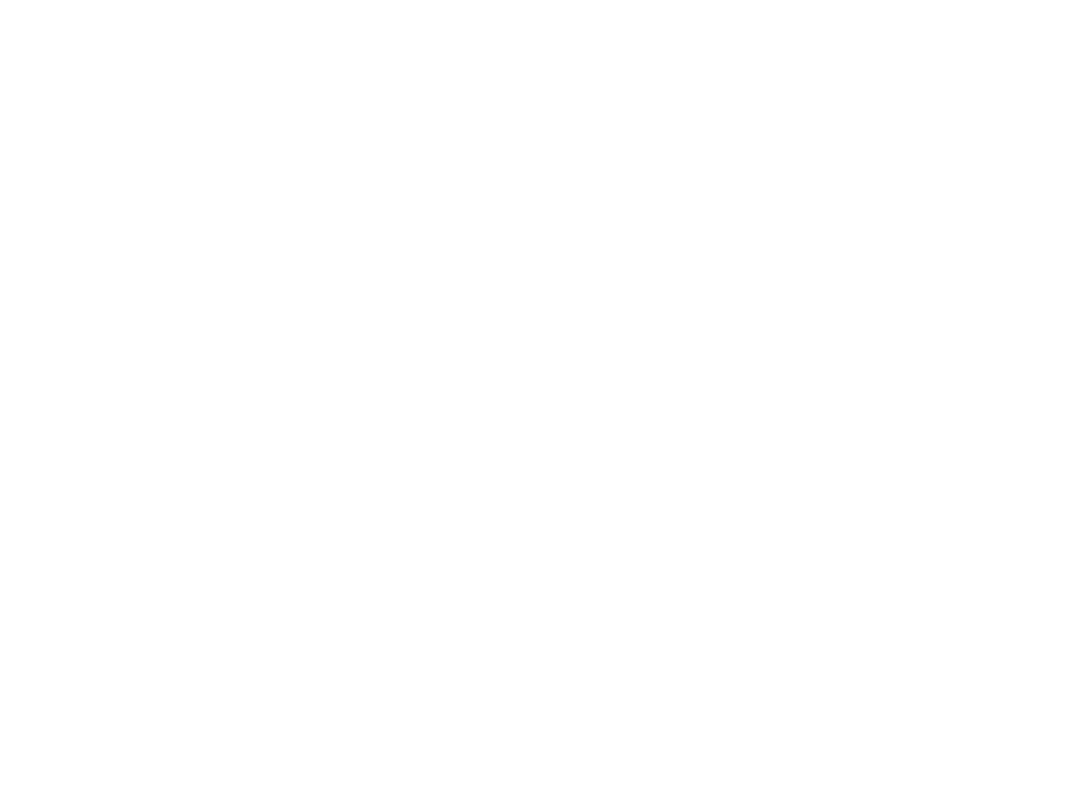
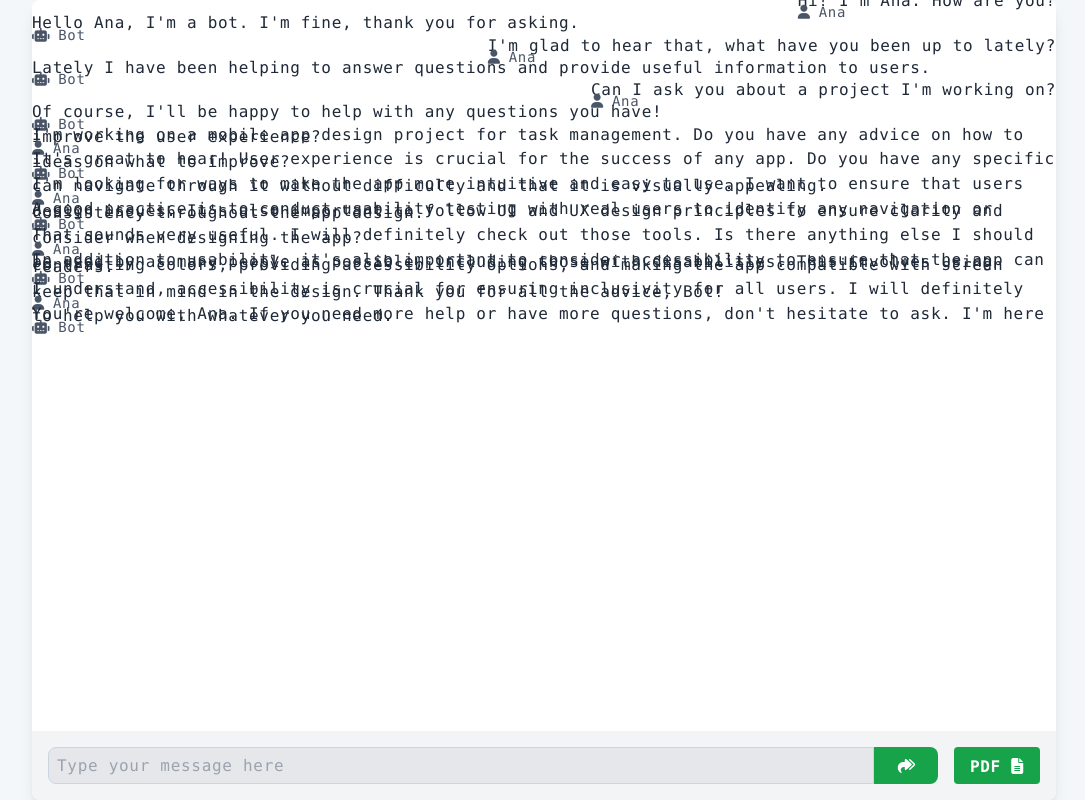
Before and after one commit to Github-ABRIL/NuxtFront, a Nuxt app in the folder nuxt-app/: page /ChatVU in a window 1280 px wide. Before the commit this address had no page. Shown: the whole page, without its empty margins (96-1181 px from the left). Built offline with nearby package versions, Linux system fonts and the light colour scheme.

Commit message:
Ya funciona el boton PDF poner npm install jspdf

```diff
--- /dev/null
+++ b/nuxt-app/pages/ChatVU.vue
@@ -0,0 +1,207 @@
+<template>
+  <div
+    class="max-w-screen-lg mx-auto w-full flex flex-col h-screen max-h-screen overflow-hidden bg-white text-gray-800 shadow-lg rounded-lg"
+  >
+    <div
+      ref="messagesContainer"
+      class="messages flex-1 overflow-y-scroll border-box"
+    >
+      <div
+        v-for="(message, index) in messages"
+        :key="index"
+        :class="{
+          'message-row': true,
+          'flex flex-row-reverse': message.from === 'Ana',
+          'flex flex-row': message.from !== 'Ana',
+        }"
+      >
+        <div
+          :class="{
+            'message': true,
+            'M-2 P-4 BG-green-100 Rounded-LG Max-W-MD Inline-Block Relative Shadow-md':
+            message.from === 'Ana',
+            'M-2 P-4 BG-gray-100 Text-gray-700 Rounded-LG Max-W-MD Inline-Block Relative Shadow-md':
+            message.from !== 'Ana',
+          }"
+        >
+          <p class="message-content">{{ message.content }}</p>
+          <div v-if="message.name" class="name-message text-sm text-gray-600">
+            <span v-if="message.name === 'Bot'" class="flex items-center">
+              <i class="fa-solid fa-robot mr-2"></i>
+              {{ message.name }}
+            </span>
+            <span v-else-if="message.name === 'Ana'" class="flex items-center">
+              <i class="fa-solid fa-user mr-2"></i>
+              {{ message.name }}
+            </span>
+            <span v-else>{{ message.name }}</span>
+          </div>
+        </div>
+      </div>
+    </div>
+
+    <div class="input-message bg-gray-100 p-4 flex flex-row">
+      <input
+        ref="inputMessage"
+        class="flex-1 p-2 rounded-l-lg bg-gray-200 focus:outline-none focus:ring-2 focus:ring-green-600"
+        type="text"
+        placeholder="Type your message here"
+        @keydown.enter="sendMessage"
+      />
+      <button
+        @click="sendMessage"
+        class="w-16 bg-green-600 rounded-r-lg text-white hover:bg-green-700 focus:outline-none focus:ring-2 focus:ring-green-600 font-bold"
+        id="send"
+      >
+        <i class="fa-solid fa-reply-all"></i>
+      </button>
+      <button
+        class="ml-4 px-4 py-2 rounded bg-green-600 text-white hover:bg-green-700 focus:outline-none focus:ring-2 focus:ring-green-600 font-bold"
+        id="PDF"
+      >
+        PDF
+        <i class="fa-solid fa-file-lines"></i>
+      </button>
+    </div>
+  </div>
+</template>
+
+<script>
+export default {
+  data() {
+    return {
+      messages: [
+        { content: "Hi! I'm Ana. How are you?", from: "Ana", name: "Ana" },
+        {
+          content:
+            "Hello Ana, I'm a bot. I'm fine, thank you for asking. ",
+          from: "Bot",
+          name: "Bot",
+        },
+        {
+          content:
+            "I'm glad to hear that, what have you been up to lately? ",
+          from: "Ana",
+          name: "Ana",
+        },
+        {
+          content:
+            "Lately I have been helping to answer questions and provide useful information to users. ",
+          from: "Bot",
+          name: "Bot",
+        },
+        {
+          content:
+            "Can I ask you about a project I'm working on? ",
+          from: "Ana",
+          name: "Ana",
+        },
+        {
+          content:
+            "Of course, I'll be happy to help with any questions you have! ",
+          from: "Bot",
+          name: "Bot",
+        },
+        {
+          content:
+            "I'm working on a mobile app design project for task management. Do you have any advice on how to improve the user experience? ",
+          from: "Ana",
+          name: "Ana",
+        },
+        {
+          content:
+            "It's great to hear! User experience is crucial for the success of any app. Do you have any specific ideas on what to improve? ",
+          from: "Bot",
+          name: "Bot",
+        },
+        {
+          content:
+            "I'm looking for ways to make the app more intuitive and easy to use. I want to ensure that users can navigate through it without difficulty and that it is visually appealing. ",
+          from: "Ana",
+          name: "Ana",
+        },
+        {
+          content:
+            "A good practice is to conduct usability testing with real users to identify any navigation or design issues. It's also important to follow UI and UX design principles to ensure clarity and consistency throughout the app design. ",
+          from: "Bot",
+          name: "Bot",
+        },
+        {
+          content:
+            "That sounds very useful. I will definitely check out those tools. Is there anything else I should consider when designing the app? ",
+          from: "Ana",
+          name: "Ana",
+        },
+        {
+          content:
+            "In addition to usability, it's also important to consider accessibility to ensure that the app can be used by as many people as possible, including those with disabilities. This involves using contrasting colors, providing accessibility options, and making the app compatible with screen readers. ",
+          from: "Bot",
+          name: "Bot",
+        },
+        {
+          content:
+            "I understand, accessibility is crucial for ensuring inclusivity for all users. I will definitely keep that in mind in the design. Thank you for all the advice, Bot! ",
+          from: "Ana",
+          name: "Ana",
+        },
+        {
+          content:
+            "You're welcome, Ana. If you need more help or have more questions, don't hesitate to ask. I'm here to help you with whatever you need. ",
+          from: "Bot",
+          name: "Bot",
+        },
+      ],
+    };
+  },
+  methods: {
+    sendMessage() {
+      const message = this.$refs.inputMessage.value;
+      if (message.trim() !== "") {
+        this.messages.push({ content: message, from: "Ana", name: "Ana" });
+        this.$refs.inputMessage.value = "";
+        this.$nextTick(() => {
+          this.scrollMessagesToBottom();
+        });
+      }
+    },
+    scrollMessagesToBottom() {
+      const container = this.$refs.messagesContainer;
+      container.scrollTop = container.scrollHeight;
+    },
+  },
+};
+</script>
+
+<style>
+/* For adding icons */
+@import url("https://use.fontawesome.com/releases/v5.0.9/css/all.css");
+@import url("https://use.fontawesome.com/releases/v6.4.2/css/all.css");
+body {
+  margin: 0;
+  font-family: "Consolas", monospace;
+  background: #f4f7f9;
+  letter-spacing: 0.7px;
+  line-height: 2.3px;
+}
+::-webkit-scrollbar {
+  width: 8px;
+}
+::-webkit-scrollbar-track {
+  background: transparent;
+}
+::-webkit-scrollbar-thumb {
+  background: RGBA(116, 175, 129, 0.3);
+}
+.message {
+  border-color: transparent;
+}
+.name-message {
+  color: #4a5568;
+}
+input[type="text"] {
+  border: 1px #cbd5e0 solid;
+}
+#send i {
+  transform: scaleX(-1);
+}
+</style>
```
